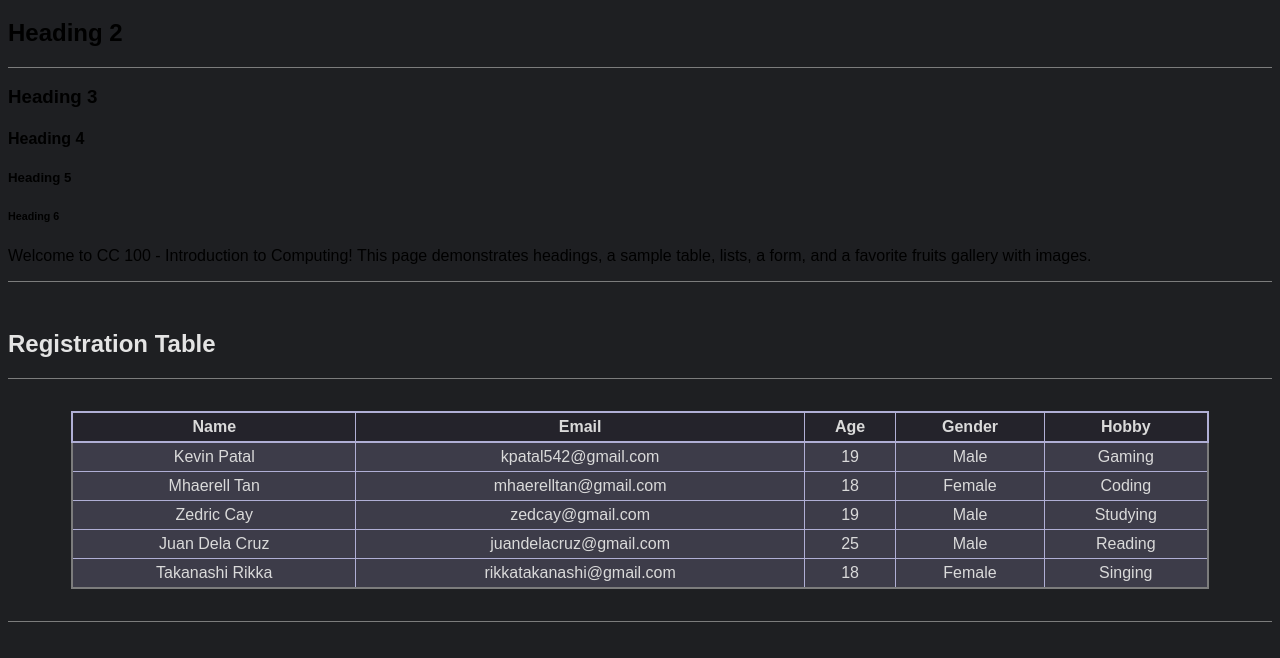
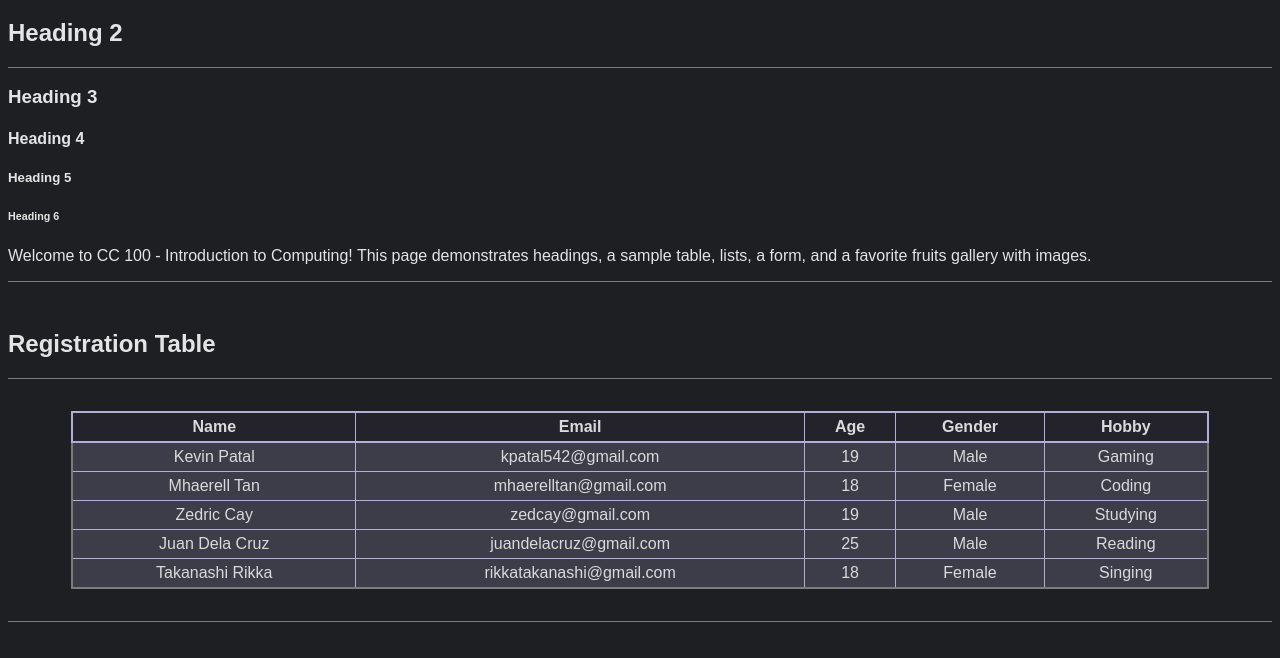
Before and after one commit to ch1yde/MyFirstProject, a plain HTML site: page Introduction To Computing Activity/index.html in a window 1280 px wide. Shown: the part 142-800 px from the top of the page. Drawn offline with Linux system fonts and the light colour scheme.

Commit message:
Update index.css
Tried to revert it back

```diff
--- a/Introduction To Computing Activity/index.css
+++ b/Introduction To Computing Activity/index.css
@@ -14,7 +14,7 @@ color: rgb(228, 228, 228);
 }
 .heading-font {
     font-family: Arial;
-
+    color: rgb(228, 228, 228);
 
 }
 
```
